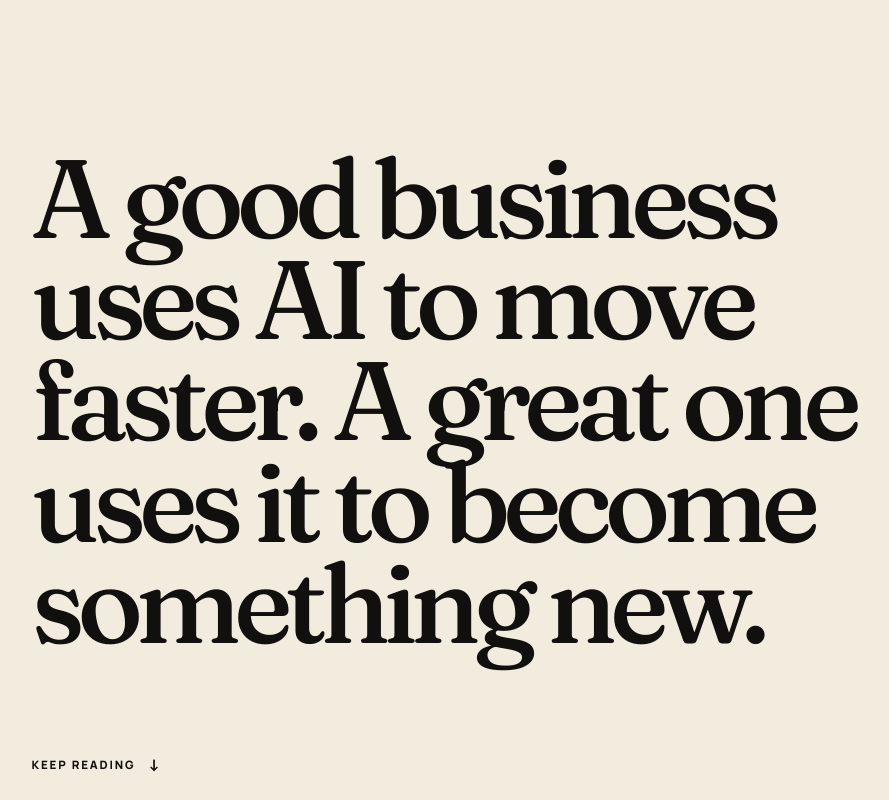
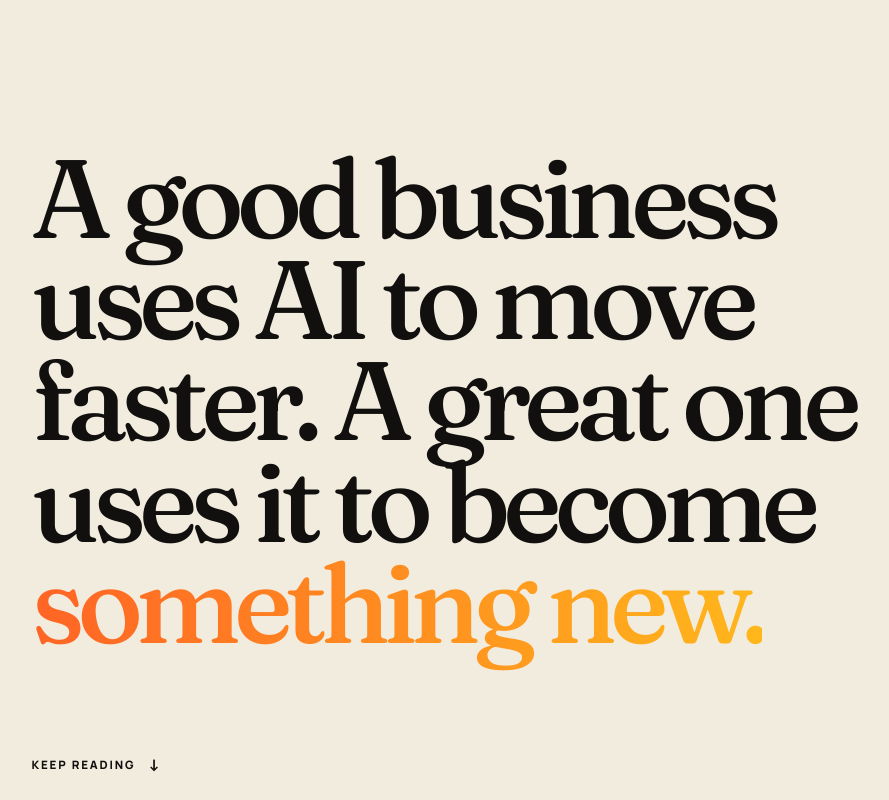
Before and after one commit to geraldvanderpuye/ai-geraldvdp, a website: page index.html in a window 1280 px wide. Shown: the top 800 px of the page, without its empty margins (7-896 px from the left). Drawn offline with Linux system fonts and the light colour scheme.

Commit message:
Hero: gradient accent on 'something new.'
Co-Authored-By: Claude Fable 5 <noreply@anthropic.com>

```diff
--- a/index.html
+++ b/index.html
@@ -288,6 +288,7 @@
         letter-spacing: -.06em;
         line-height: .92;
       }
+      .hero .accent-word,
       .pullquote .accent-word {
         color: var(--orange);
         background: linear-gradient(90deg, var(--orange), var(--amber));
@@ -537,7 +538,7 @@
   <body>
     <a class="skip-link" href="#main">Skip to the story</a>
     <section class="hero" aria-labelledby="hero-title">
-      <h1 id="hero-title">A good business uses AI to move faster. A great one uses it to become something new.</h1>
+      <h1 id="hero-title">A good business uses AI to move faster. A great one uses it to become <span class="accent-word">something new.</span></h1>
       <a class="scroll-cue" href="#gerald">Keep reading</a>
     </section>
 
```
Also changed, not shown: CLAUDE.md (+1 -1 lines).
